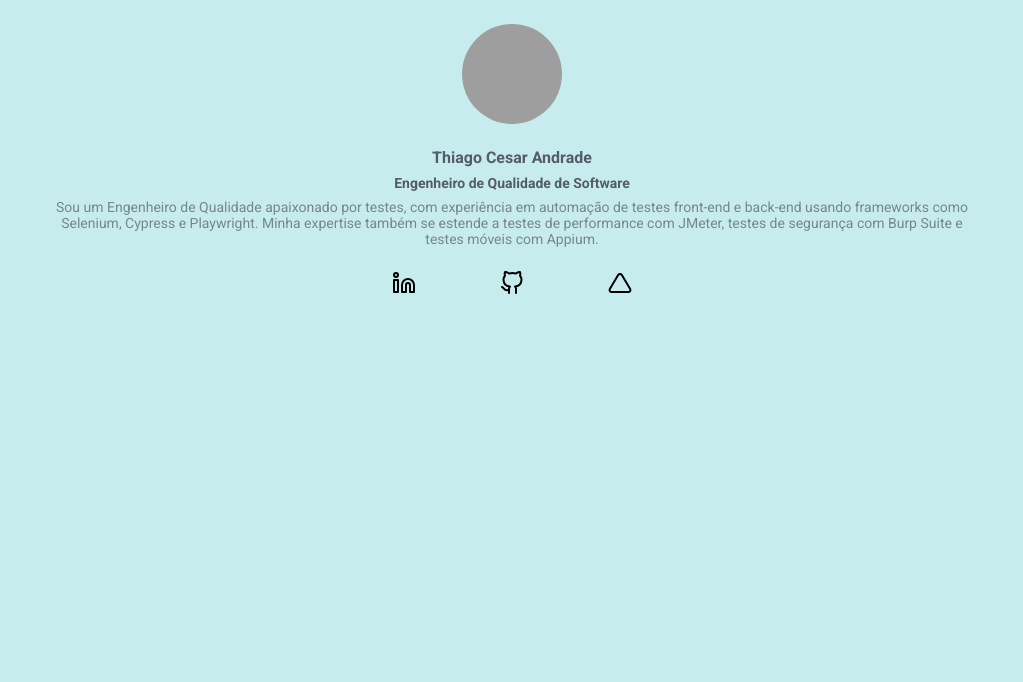
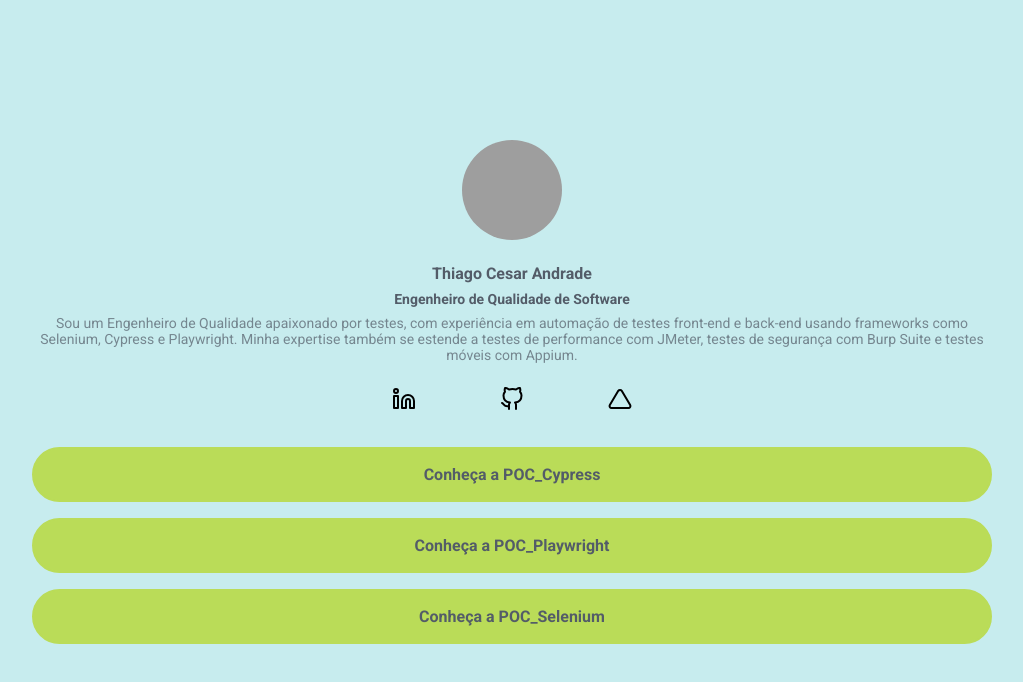
Before and after one commit to AndradeTC86/exercicios-ebac, a website: page FullStack/Exercicio17/index.html in a window 1280 px wide. Shown: the whole page, without its empty margins (128-1151 px from the left). Drawn offline with Linux system fonts and the light colour scheme; grey boxes are pictures that could not be loaded.

Commit message:
Finalizando projeto Less

```diff
--- a/FullStack/Exercicio17/index.html
+++ b/FullStack/Exercicio17/index.html
@@ -41,6 +41,25 @@
                 </li>
             </ul>
         </nav>
+        <nav>
+            <ul class="projects-list">
+                <li class="projects-list-item">
+                    <a href="https://github.com/AndradeTC86/poc_cypress">
+                        Conheça a POC_Cypress
+                    </a>
+                </li>
+                <li class="projects-list-item">
+                    <a href="https://github.com/AndradeTC86/poc_playwright">
+                        Conheça a POC_Playwright
+                    </a>
+                </li>
+                <li class="projects-list-item">
+                    <a href="https://github.com/AndradeTC86/poc_selenium">
+                        Conheça a POC_Selenium
+                    </a>
+                </li>
+            </ul>
+        </nav>
     </div>
 
 </body>
--- a/FullStack/Exercicio17/src/styles/main.less
+++ b/FullStack/Exercicio17/src/styles/main.less
@@ -18,10 +18,18 @@
     color: #colors[textColor];
 }
 
+li {
+    list-style: none;
+}
+
 .container {
     max-width: 960px;
     width: 100%;
     margin: 0 auto;
+    height: 100vh;
+    display: flex;
+    flex-direction: column;
+    justify-content: center;
 
     @media @breakpointMobile {
         max-width: 70%;
@@ -33,7 +41,7 @@
 }
 
 header {
-    padding: 24px;
+    padding-bottom: 24px;
 
     .profile-avatar{
         display: block;
@@ -69,8 +77,6 @@
     margin: 0 auto;
 
     li {
-        list-style: none;
-
         img {
             transition: all ease 0.3s;
             &:hover{
@@ -79,3 +85,28 @@
         }
     }
 }
+
+.projects-list {
+    margin-top: 32px;
+
+    &-item{
+        a {
+            text-decoration: none;
+            background-color: #colors[buttonColor];
+            display: block;
+            padding: 16px 20px;
+            margin-bottom: 16px;
+            text-align: center;
+            color: #colors[textColor];
+            font-weight: bold;
+            border-radius: 30px;
+            border: 2px solid #colors[buttonColor];
+            transition: all ease 0.5s;
+
+            &:hover {
+                color: #colors[buttonColor];
+                background-color: #colors[textColor];
+            }
+        }
+    }
+}
```
Also changed, not shown: FullStack/Exercicio17/build/styles/main.css.
